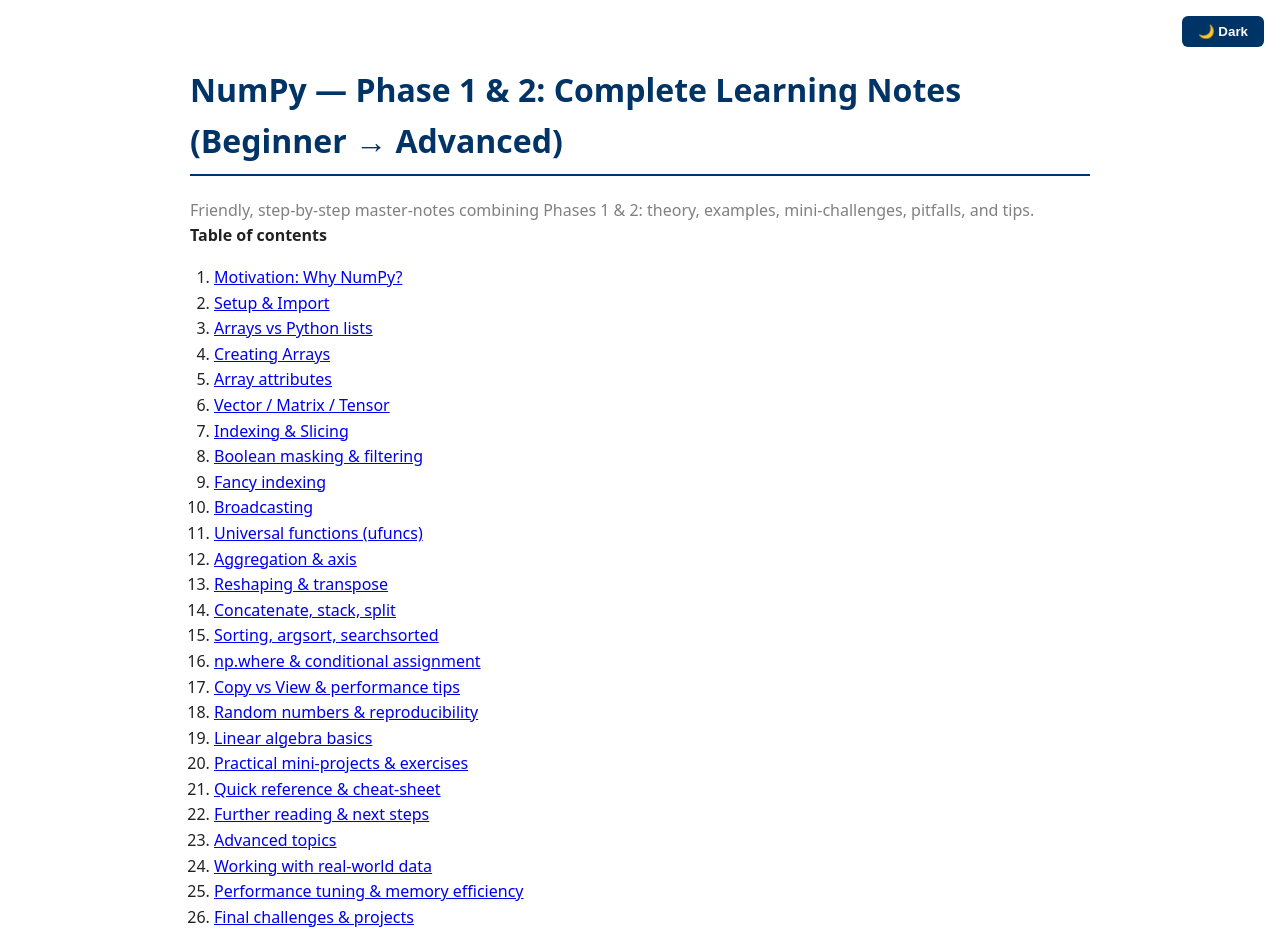
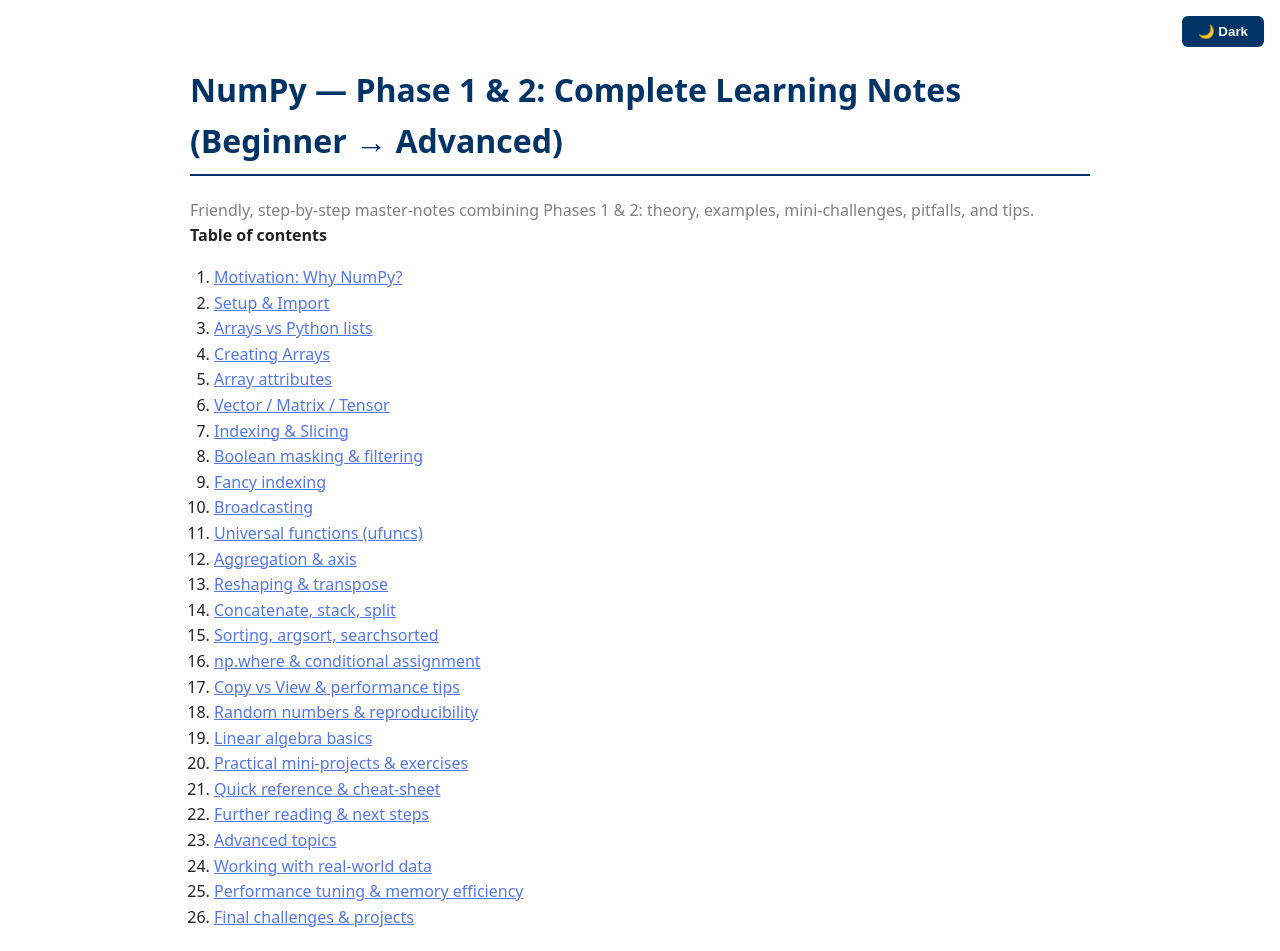
Before and after one commit to ashyou09/Numpy_cheatsheet, a plain HTML site: page index.html in a window 1280 px wide. Shown: the top 951 px of the page. Drawn offline with Linux system fonts and the light colour scheme.

Commit message:
some changes in ui

```diff
--- a/index.html
+++ b/index.html
@@ -16,8 +16,8 @@
 }
 
 [data-theme="dark"] {
-  --text-color: #6468d0;
-  --heading-color: #66aaff;
+  --text-color: #6496d0;
+  --heading-color: #a866ff;
   --code-bg: #222;
   --code-text: #d6b471;
   --note-bg: #333;
@@ -124,6 +124,9 @@ blockquote {
   cursor: pointer;
   font-weight: bold;
 }
+.href{
+  color :#5577e9
+}
 </style>
 </head>
 <body>
@@ -138,33 +141,33 @@ blockquote {
 
     <nav class="toc" aria-label="Table of contents">
       <strong>Table of contents</strong>
-      <ol>
-        <li><a href="#s1">Motivation: Why NumPy?</a></li>
-        <li><a href="#s2">Setup &amp; Import</a></li>
-        <li><a href="#s3">Arrays vs Python lists</a></li>
-        <li><a href="#s4">Creating Arrays</a></li>
-        <li><a href="#s5">Array attributes</a></li>
-        <li><a href="#s6">Vector / Matrix / Tensor</a></li>
-        <li><a href="#s7">Indexing &amp; Slicing</a></li>
-        <li><a href="#s8">Boolean masking &amp; filtering</a></li>
-        <li><a href="#s9">Fancy indexing</a></li>
-        <li><a href="#s10">Broadcasting</a></li>
-        <li><a href="#s11">Universal functions (ufuncs)</a></li>
-        <li><a href="#s12">Aggregation &amp; axis</a></li>
-        <li><a href="#s13">Reshaping &amp; transpose</a></li>
-        <li><a href="#s14">Concatenate, stack, split</a></li>
-        <li><a href="#s15">Sorting, argsort, searchsorted</a></li>
-        <li><a href="#s16">np.where &amp; conditional assignment</a></li>
-        <li><a href="#s17">Copy vs View &amp; performance tips</a></li>
-        <li><a href="#s18">Random numbers &amp; reproducibility</a></li>
-        <li><a href="#s19">Linear algebra basics</a></li>
-        <li><a href="#s20">Practical mini-projects &amp; exercises</a></li>
-        <li><a href="#s21">Quick reference &amp; cheat-sheet</a></li>
-        <li><a href="#s22">Further reading &amp; next steps</a></li>
-        <li><a href="#s23">Advanced topics</a></li>
-        <li><a href="#s24">Working with real-world data</a></li>
-        <li><a href="#s25">Performance tuning &amp; memory efficiency</a></li>
-        <li><a href="#s26">Final challenges &amp; projects</a></li>
+    <ol>
+      <li><a href="#s1" class="href">Motivation: Why NumPy?</a></li>
+      <li><a href="#s2" class="href">Setup &amp; Import</a></li>
+      <li><a href="#s3" class="href">Arrays vs Python lists</a></li>
+      <li><a href="#s4" class="href">Creating Arrays</a></li>
+      <li><a href="#s5" class="href">Array attributes</a></li>
+      <li><a href="#s6" class="href">Vector / Matrix / Tensor</a></li>
+      <li><a href="#s7" class="href">Indexing &amp; Slicing</a></li>
+      <li><a href="#s8" class="href">Boolean masking &amp; filtering</a></li>
+      <li><a href="#s9" class="href">Fancy indexing</a></li>
+      <li><a href="#s10" class="href">Broadcasting</a></li>
+      <li><a href="#s11" class="href">Universal functions (ufuncs)</a></li>
+      <li><a href="#s12" class="href">Aggregation &amp; axis</a></li>
+      <li><a href="#s13" class="href">Reshaping &amp; transpose</a></li>
+      <li><a href="#s14" class="href">Concatenate, stack, split</a></li>
+      <li><a href="#s15" class="href">Sorting, argsort, searchsorted</a></li>
+      <li><a href="#s16" class="href">np.where &amp; conditional assignment</a></li>
+      <li><a href="#s17" class="href">Copy vs View &amp; performance tips</a></li>
+      <li><a href="#s18" class="href">Random numbers &amp; reproducibility</a></li>
+      <li><a href="#s19" class="href">Linear algebra basics</a></li>
+      <li><a href="#s20" class="href">Practical mini-projects &amp; exercises</a></li>
+      <li><a href="#s21" class="href">Quick reference &amp; cheat-sheet</a></li>
+      <li><a href="#s22" class="href">Further reading &amp; next steps</a></li>
+      <li><a href="#s23" class="href">Advanced topics</a></li>
+      <li><a href="#s24" class="href">Working with real-world data</a></li>
+      <li><a href="#s25" class="href">Performance tuning &amp; memory efficiency</a></li>
+      <li><a href="#s26" class="href">Final challenges &amp; projects</a></li>
       </ol>
     </nav>
 
```
